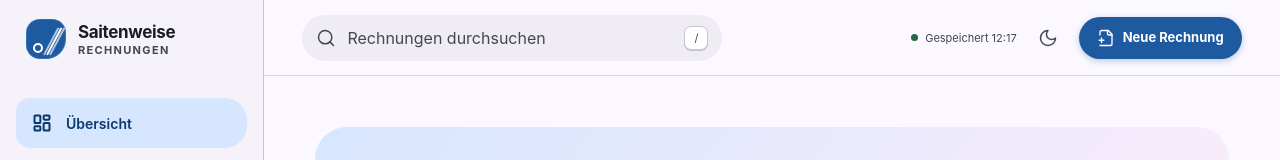
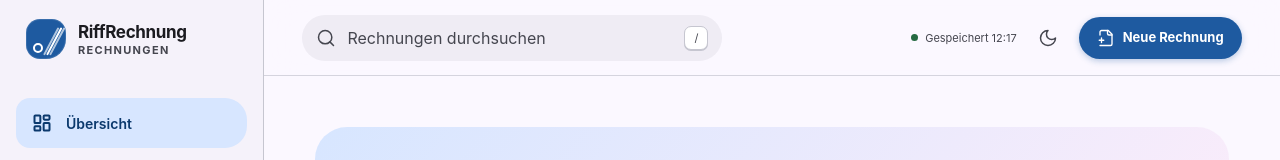
Before and after one commit to sl3ndrr/AkkordBill-2, a React (Vite) app: page / in a window 1280 px wide. Shown: the top 160 px of the page. Built offline with nearby package versions, Linux system fonts and the light colour scheme; a web font is replaced by a local one.

Commit message:
chore(brand): rename app to RiffRechnung
Assumption: existing Saitenweise labels and user-facing backup names are legacy branding. Keep the legacy localStorage and IndexedDB keys so existing browser data remains available after the rebrand.

```diff
--- a/index.html
+++ b/index.html
@@ -4,9 +4,10 @@
     <meta charset="UTF-8" />
     <meta name="viewport" content="width=device-width, initial-scale=1.0" />
     <meta name="theme-color" content="#1e5aa0" />
-    <meta name="description" content="Lokale Rechnungsverwaltung für Gitarrenunterricht" />
+    <meta name="application-name" content="RiffRechnung" />
+    <meta name="description" content="RiffRechnung – lokale Rechnungsverwaltung für Gitarrenunterricht" />
     <link rel="icon" type="image/svg+xml" href="./favicon.svg" />
-    <title>Saitenweise · Rechnungen</title>
+    <title>RiffRechnung</title>
   </head>
   <body>
     <div id="root"></div>
--- a/package.json
+++ b/package.json
@@ -1,5 +1,5 @@
 {
-  "name": "gitarrenrechnungen",
+  "name": "riffrechnung",
   "private": true,
   "version": "1.0.2",
   "type": "module",
--- a/src/App.tsx
+++ b/src/App.tsx
@@ -421,7 +421,7 @@ function App() {
   }
 
   const exportBackup = () => {
-    downloadText(`gitarrenrechnungen-backup-${new Date().toISOString().slice(0, 10)}.json`, serializeBackup(state))
+    downloadText(`riffrechnung-backup-${new Date().toISOString().slice(0, 10)}.json`, serializeBackup(state))
     toast('JSON-Backup heruntergeladen.', 'success')
   }
 
@@ -508,7 +508,7 @@ function App() {
     <div className="app-shell">
       <a href="#main-content" className="skip-link">Zum Inhalt springen</a>
       <aside className={`sidebar ${mobileNav ? 'sidebar--open' : ''}`}>
-        <div className="brand"><span className="brand__mark"><span /><span /><span /></span><div><strong>Saitenweise</strong><small>Rechnungen</small></div><button className="icon-button mobile-only" onClick={() => setMobileNav(false)} aria-label="Navigation schließen"><X aria-hidden="true" /></button></div>
+        <div className="brand"><span className="brand__mark"><span /><span /><span /></span><div><strong>RiffRechnung</strong><small>Rechnungen</small></div><button className="icon-button mobile-only" onClick={() => setMobileNav(false)} aria-label="Navigation schließen"><X aria-hidden="true" /></button></div>
         <nav aria-label="Hauptnavigation">{navItems.map(({ key, label, icon: Icon }) => <button className={page === key ? 'is-active' : ''} aria-current={page === key ? 'page' : undefined} key={key} onClick={() => setCurrentPage(key)}><Icon aria-hidden="true" /><span>{label}</span>{key === 'invoices' && state.invoices.filter((invoice) => invoice.status === 'draft').length > 0 && <b>{state.invoices.filter((invoice) => invoice.status === 'draft').length}</b>}</button>)}</nav>
         <div className="sidebar__privacy"><span><ShieldDot /></span><div><strong>Nur auf diesem Gerät</strong><small>Keine automatische Cloud-Übertragung</small></div></div>
         <span className="sidebar__version">Version {APP_VERSION}</span>
--- a/src/lib/storage.ts
+++ b/src/lib/storage.ts
@@ -73,7 +73,7 @@ export function saveState(state: AppState): void {
 
 export function serializeBackup(state: AppState): string {
   return JSON.stringify({
-    app: 'gitarrenrechnungen',
+    app: 'riffrechnung',
     exportedAt: new Date().toISOString(),
     schemaVersion: state.schemaVersion,
     data: state,
@@ -150,7 +150,7 @@ export async function ensureWritePermission(handle: FileSystemDirectoryHandle, r
 }
 
 export async function writeBackupToDirectory(handle: FileSystemDirectoryHandle, state: AppState): Promise<void> {
-  const fileHandle = await handle.getFileHandle('gitarrenrechnungen-backup.json', { create: true })
+  const fileHandle = await handle.getFileHandle('riffrechnung-backup.json', { create: true })
   const writable = await fileHandle.createWritable()
   await writable.write(serializeBackup(state))
   await writable.close()
```
Also changed, not shown: 2 other files (tests, documents, lock files or other folders).
